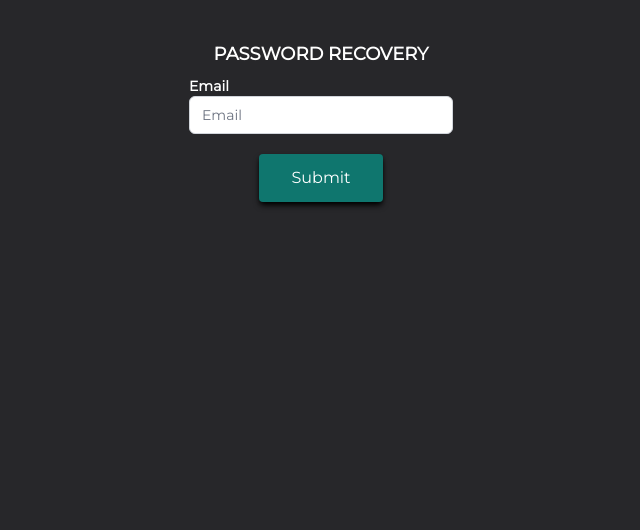
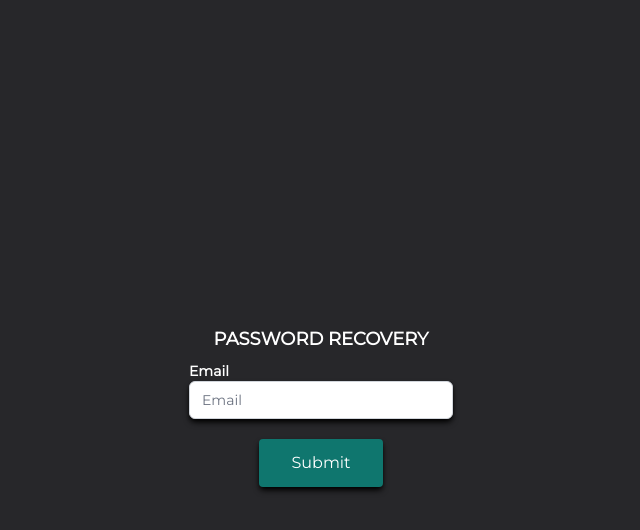
Before and after one commit to Charmander-Cluster/sweatdeck, a React (Create React App) app: page /passwordreset in a window 1280 px wide. Shown: the top 530 px of the page, without its empty margins (319-959 px from the left). Built offline with nearby package versions, Linux system fonts and the light colour scheme; no server answers; what spotify-web-api-node would draw is missing.

Commit message:
styling for password recovery

```diff
--- a/src/components/User/PasswordReset.js
+++ b/src/components/User/PasswordReset.js
@@ -7,7 +7,7 @@ const PasswordReset = () => {
   let history = useHistory();
 
   return (
-    <div className="flex flex-col items-center justify-center pt-10">
+    <div className="flex flex-col items-center justify-center pt-10 md:min-h-screen">
       <h1 className="mb-2 text-lg font-bold uppercase">Password Recovery</h1>
       <Formik
         initialValues={{ email: "" }}
@@ -34,7 +34,7 @@ const PasswordReset = () => {
             <div>
               <h1 className="text-sm font-extrabold">Email</h1>
               <Field
-                className="relative block py-2 pl-3 pr-20 text-gray-900 placeholder-gray-500 border border-gray-300 rounded-md appearance-none focus:outline-none focus:ring-teal-500 focus:border-teal-500 focus:z-10 sm:text-sm"
+                className="relative block py-2 pl-3 pr-20 text-gray-900 placeholder-gray-500 border border-gray-300 rounded-md shadow-md appearance-none shadow-black focus:outline-none focus:ring-teal-500 focus:border-teal-500 focus:z-10 sm:text-sm"
                 type="email"
                 placeholder="Email"
                 name="email"
```
